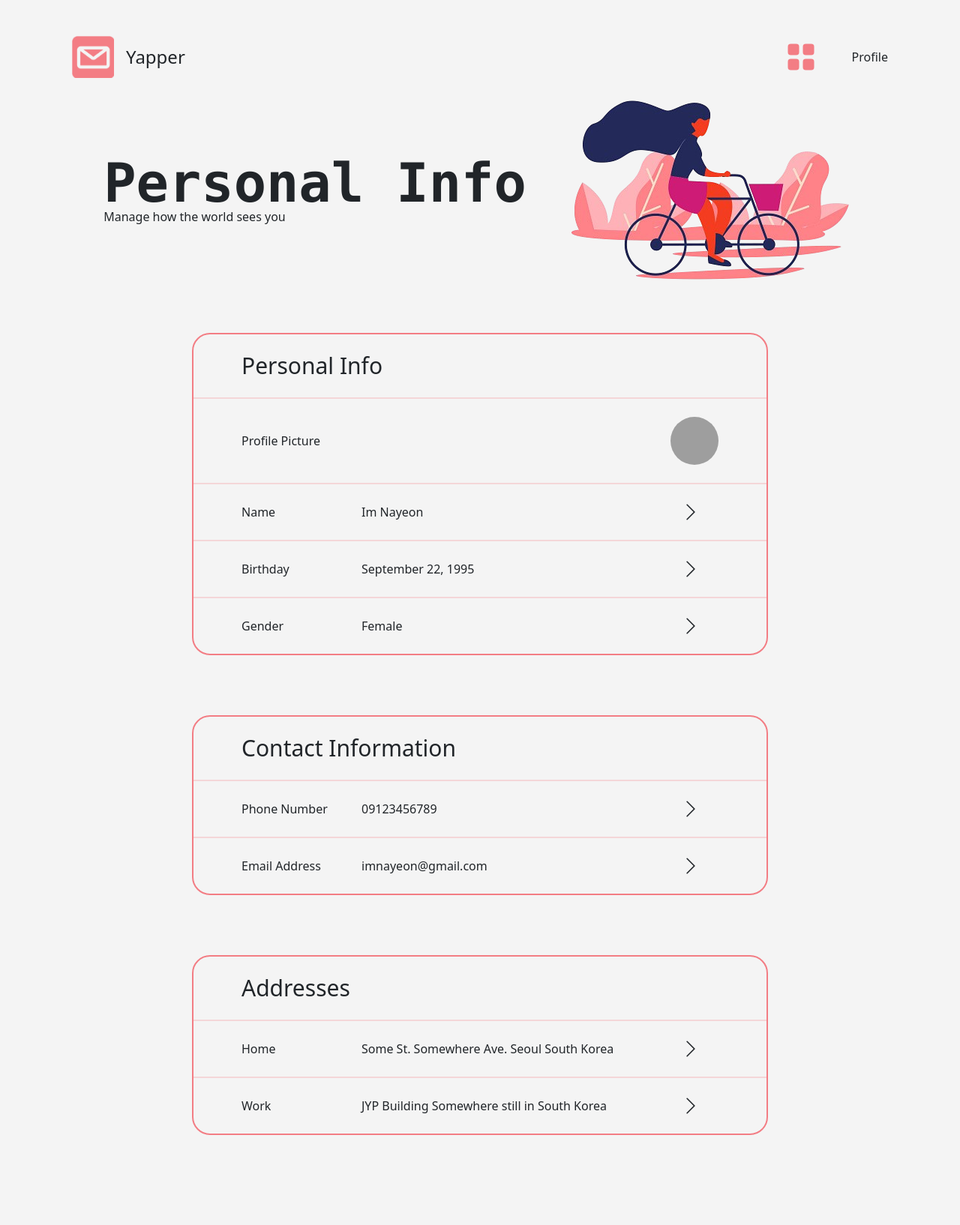
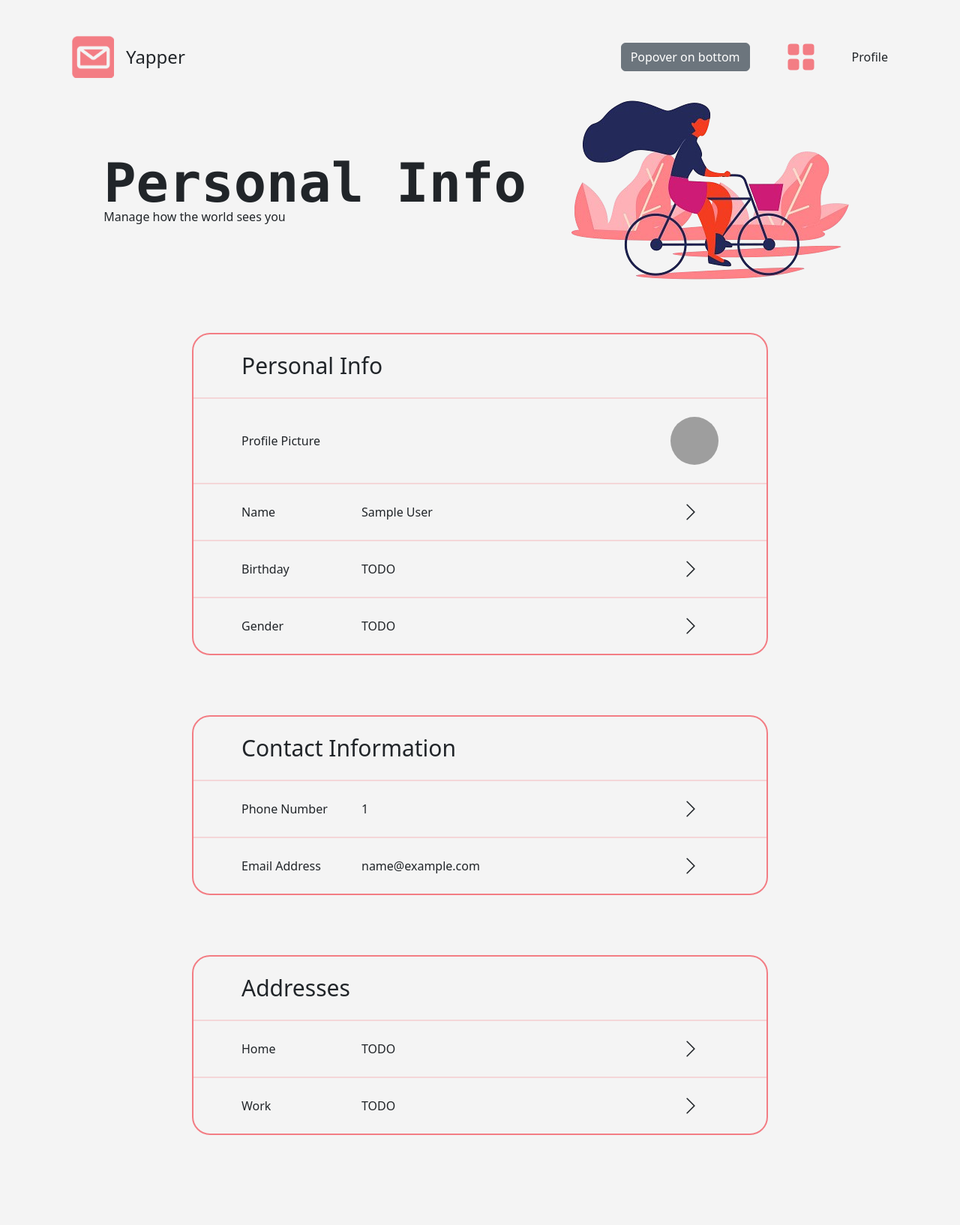
Before and after one commit to hulyarein/Yapper-Mail-, a Django app: template YapperMail/UserProfile/templates/profilePage.html in a window 1280 px wide. Shown: the whole page at 75% size. Run offline with Django 5.2, Linux system fonts and the light colour scheme; the template is opened without the code that fills it: most values are stand-ins (such as "Sample title", 1, 10 or a date in 2020); some libraries are stand-ins or nearby versions; grey boxes are pictures that could not be loaded.

Commit message:
Started profile functionality

```diff
--- a/YapperMail/UserProfile/templates/components/header.html
+++ b/YapperMail/UserProfile/templates/components/header.html
@@ -7,6 +7,10 @@
     </div>
   </a>
   <div class="right flex flex-row justify-evenly items-center gap-12">
+    <button type="button" class="btn btn-secondary" data-bs-container="body" data-bs-toggle="popover" data-bs-placement="bottom" data-bs-content="Bottom popover">
+  Popover on bottom
+</button>
+
     <svg
       xmlns="http://www.w3.org/2000/svg"
       width="40"
@@ -15,7 +19,7 @@
       class="bi bi-grid-fill"
       viewBox="0 0 16 16"
     >
-      <path
+          <path
         d="M1 2.5A1.5 1.5 0 0 1 2.5 1h3A1.5 1.5 0 0 1 7 2.5v3A1.5 1.5 0 0 1 5.5 7h-3A1.5 1.5 0 0 1 1 5.5zm8 0A1.5 1.5 0 0 1 10.5 1h3A1.5 1.5 0 0 1 15 2.5v3A1.5 1.5 0 0 1 13.5 7h-3A1.5 1.5 0 0 1 9 5.5zm-8 8A1.5 1.5 0 0 1 2.5 9h3A1.5 1.5 0 0 1 7 10.5v3A1.5 1.5 0 0 1 5.5 15h-3A1.5 1.5 0 0 1 1 13.5zm8 0A1.5 1.5 0 0 1 10.5 9h3a1.5 1.5 0 0 1 1.5 1.5v3a1.5 1.5 0 0 1-1.5 1.5h-3A1.5 1.5 0 0 1 9 13.5z"
       />
     </svg>
--- a/YapperMail/UserProfile/templates/profilePage.html
+++ b/YapperMail/UserProfile/templates/profilePage.html
@@ -48,7 +48,7 @@
             <div class="name p-6 flex justify-between items-center">
               <div class="flex content-between">
                 <div class="ml-10 w-40"><label class="font-medium">Name</label></div>
-                <label class="font-medium">Im Nayeon</label>
+                <label class="font-medium">{{ first_name }} {{ last_name }}</label>
               </div>
               <svg xmlns="http://www.w3.org/2000/svg" width="26" height="26" fill="currentColor" class="bi bi-chevron-right mx-16" viewBox="0 0 16 16">
                 <path fill-rule="evenodd" d="M4.646 1.646a.5.5 0 0 1 .708 0l6 6a.5.5 0 0 1 0 .708l-6 6a.5.5 0 0 1-.708-.708L10.293 8 4.646 2.354a.5.5 0 0 1 0-.708"/>
@@ -62,7 +62,7 @@
             <div class="name p-6 flex justify-between items-center">
               <div class="flex content-between">
                 <div class="ml-10 w-40"><label class="font-medium">Birthday</label></div>
-                <label class="font-medium">September 22, 1995</label>
+                <label class="font-medium">TODO</label>
               </div>
               <svg xmlns="http://www.w3.org/2000/svg" width="26" height="26" fill="currentColor" class="bi bi-chevron-right mx-16" viewBox="0 0 16 16">
                 <path fill-rule="evenodd" d="M4.646 1.646a.5.5 0 0 1 .708 0l6 6a.5.5 0 0 1 0 .708l-6 6a.5.5 0 0 1-.708-.708L10.293 8 4.646 2.354a.5.5 0 0 1 0-.708"/>
@@ -77,7 +77,7 @@
             <div class="name p-6 flex justify-between items-center">
               <div class="flex content-between">
                 <div class="ml-10 w-40"><label class="font-medium">Gender</label></div>
-                <label class="font-medium">Female</label>
+                <label class="font-medium">TODO</label>
               </div>
               <svg xmlns="http://www.w3.org/2000/svg" width="26" height="26" fill="currentColor" class="bi bi-chevron-right mx-16" viewBox="0 0 16 16">
                 <path fill-rule="evenodd" d="M4.646 1.646a.5.5 0 0 1 .708 0l6 6a.5.5 0 0 1 0 .708l-6 6a.5.5 0 0 1-.708-.708L10.293 8 4.646 2.354a.5.5 0 0 1 0-.708"/>
@@ -97,7 +97,7 @@
             <div class="name p-6 flex justify-between items-center">
               <div class="flex content-between">
                 <div class="ml-10 w-40"><label class="font-medium">Phone Number</label></div>
-                <label class="font-medium">09123456789</label>
+                <label class="font-medium">{{ phone_number }}</label>
               </div>
               <svg xmlns="http://www.w3.org/2000/svg" width="26" height="26" fill="currentColor" class="bi bi-chevron-right mx-16" viewBox="0 0 16 16">
                 <path fill-rule="evenodd" d="M4.646 1.646a.5.5 0 0 1 .708 0l6 6a.5.5 0 0 1 0 .708l-6 6a.5.5 0 0 1-.708-.708L10.293 8 4.646 2.354a.5.5 0 0 1 0-.708"/>
@@ -112,7 +112,7 @@
             <div class="name p-6 flex justify-between items-center">
               <div class="flex content-between">
                 <div class="ml-10 w-40  "><label class="font-medium">Email Address</label></div>
-                <label class="font-medium">imnayeon@gmail.com</label>
+                <label class="font-medium">{{ email_address }}</label>
               </div>
               <svg xmlns="http://www.w3.org/2000/svg" width="26" height="26" fill="currentColor" class="bi bi-chevron-right mx-16" viewBox="0 0 16 16">
                 <path fill-rule="evenodd" d="M4.646 1.646a.5.5 0 0 1 .708 0l6 6a.5.5 0 0 1 0 .708l-6 6a.5.5 0 0 1-.708-.708L10.293 8 4.646 2.354a.5.5 0 0 1 0-.708"/>
@@ -132,7 +132,7 @@
             <div class="name p-6 flex justify-between items-center">
               <div class="flex content-between">
                 <div class="ml-10 w-40"><label class="font-medium">Home</label></div>
-                <label class="font-medium">Some St. Somewhere Ave. Seoul South Korea</label>
+                <label class="font-medium">TODO</label>
               </div>
               <svg xmlns="http://www.w3.org/2000/svg" width="26" height="26" fill="currentColor" class="bi bi-chevron-right mx-16" viewBox="0 0 16 16">
                 <path fill-rule="evenodd" d="M4.646 1.646a.5.5 0 0 1 .708 0l6 6a.5.5 0 0 1 0 .708l-6 6a.5.5 0 0 1-.708-.708L10.293 8 4.646 2.354a.5.5 0 0 1 0-.708"/>
@@ -147,7 +147,7 @@
             <div class="name p-6 flex justify-between items-center">
               <div class="flex content-between">
                 <div class="ml-10 w-40"><label class="font-medium">Work</label></div>
-                <label class="font-medium">JYP Building Somewhere still in South Korea</label>
+                <label class="font-medium">TODO</label>
               </div>
               <svg xmlns="http://www.w3.org/2000/svg" width="26" height="26" fill="currentColor" class="bi bi-chevron-right mx-16" viewBox="0 0 16 16">
                 <path fill-rule="evenodd" d="M4.646 1.646a.5.5 0 0 1 .708 0l6 6a.5.5 0 0 1 0 .708l-6 6a.5.5 0 0 1-.708-.708L10.293 8 4.646 2.354a.5.5 0 0 1 0-.708"/>
@@ -163,5 +163,8 @@
       integrity="sha384-YvpcrYf0tY3lHB60NNkmXc5s9fDVZLESaAA55NDzOxhy9GkcIdslK1eN7N6jIeHz"
       crossorigin="anonymous"
     ></script>
+
+    <script src="https://cdn.jsdelivr.net/npm/@floating-ui/core@1.6.8"></script>
+    <script src="https://cdn.jsdelivr.net/npm/@floating-ui/dom@1.6.11"></script>
   </body>
 </html>
```
Also changed, not shown: YapperMail/UserProfile/tailwind.config.js (+12 -0 lines), YapperMail/UserProfile/views.py (+35 -1 lines), YapperMail/YapperMail/settings.py (+11 -0 lines), YapperMail/db.sqlite3, YapperMail/landing/models.py (line endings or trailing spaces), YapperMail/landing/views.py (line endings or trailing spaces).
